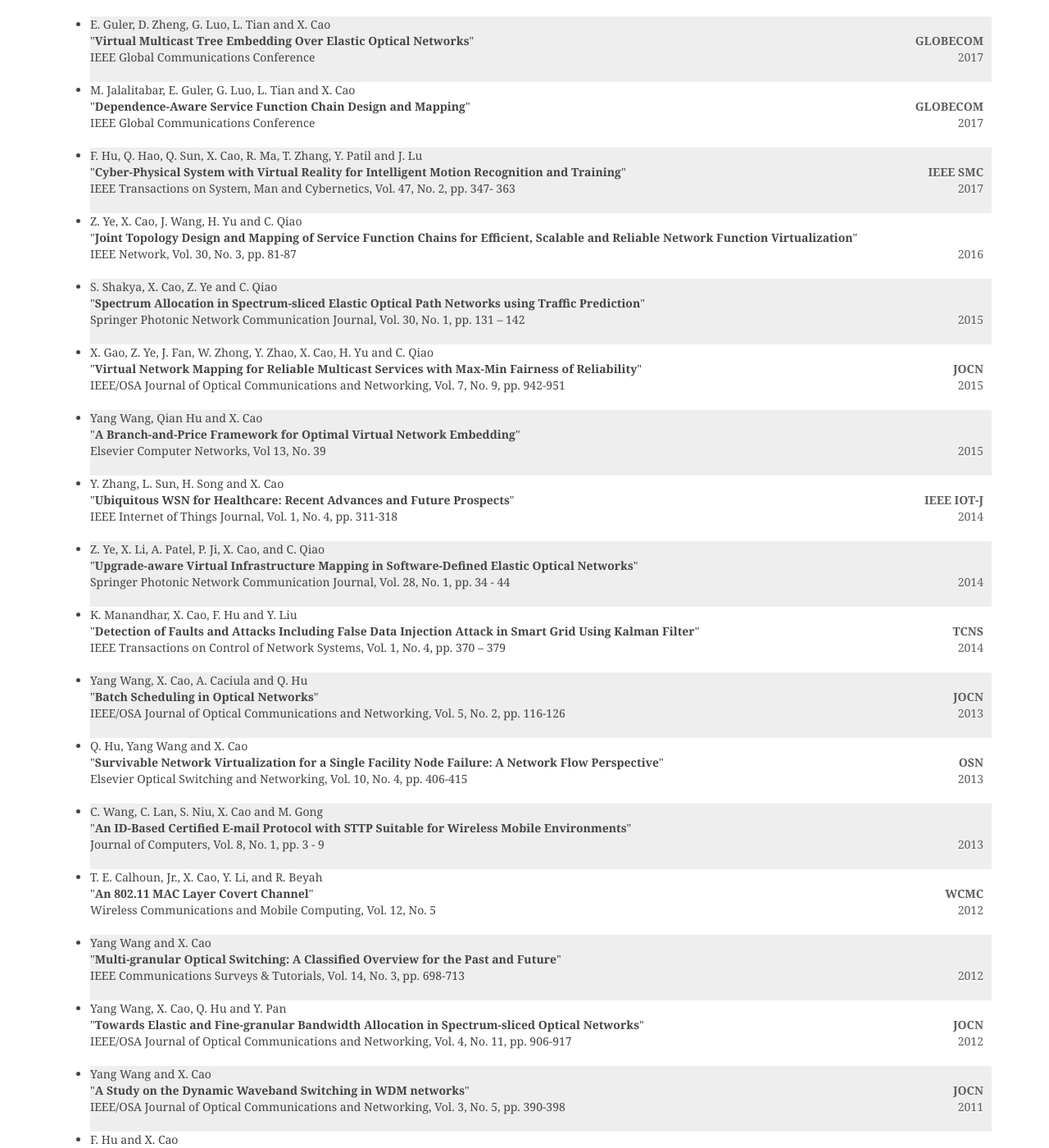
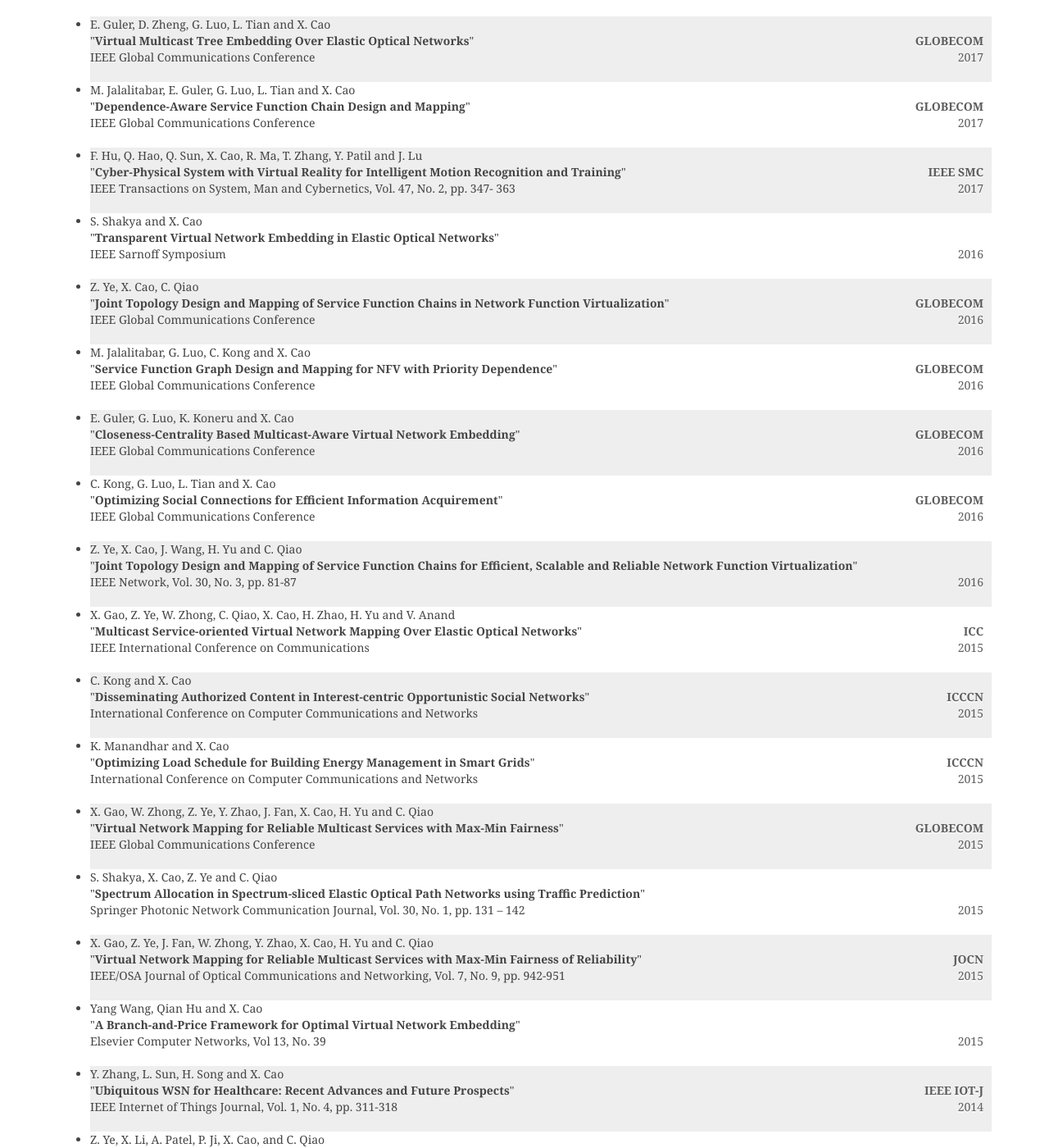
Before and after one commit to xiaojuncao/xiaojuncao, a Jekyll site: the page built from publications.html, in a window 1280 px wide and 1400 px high, scrolled down 1592 px. Shown: the whole window at 82% size. Built offline with Jekyll 4.4.1, drawn with Linux system fonts in a browser that asks for light colours; some web fonts are replaced.

Commit message:
Update my_papers.yml

```diff
--- a/_data/my_papers.yml
+++ b/_data/my_papers.yml
@@ -229,3 +229,48 @@
   conf:   IEEE International Conference on Communications
   abbvr:    ICC
   year:     2017
+- authors:   C. Kong, G. Luo, L. Tian and X. Cao
+  title:  Optimizing Social Connections for Efficient Information Acquirement
+  conf:   IEEE Global Communications Conference
+  abbvr:    GLOBECOM
+  year:    2016
+- authors:    E. Guler, G. Luo, K. Koneru and X. Cao
+  title:  Closeness-Centrality Based Multicast-Aware Virtual Network Embedding
+  conf:   IEEE Global Communications Conference
+  abbvr:  GLOBECOM
+  year:   2016
+- authors:   M. Jalalitabar, G. Luo, C. Kong and X. Cao
+  title:  Service Function Graph Design and Mapping for NFV with Priority Dependence
+  conf:   IEEE Global Communications Conference
+  abbvr:  GLOBECOM
+  year:   2016
+- authors:  Z. Ye, X. Cao, C. Qiao
+  title:  Joint Topology Design and Mapping of Service Function Chains in Network Function Virtualization
+  conf:   IEEE Global Communications Conference
+  abbvr:  GLOBECOM
+  year:   2016
+- authors: S. Shakya and X. Cao
+  title:   Transparent Virtual Network Embedding in Elastic Optical Networks
+  conf:    IEEE Sarnoff Symposium
+  abbvr:
+  year:      2016
+- authors:   X. Gao, W. Zhong, Z. Ye, Y. Zhao, J. Fan, X. Cao, H. Yu and C. Qiao
+  title:   Virtual Network Mapping for Reliable Multicast Services with Max-Min Fairness
+  conf:    IEEE Global Communications Conference
+  abbvr:    GLOBECOM
+  year:    2015
+- authors:  K. Manandhar and X. Cao
+  title:   Optimizing Load Schedule for Building Energy Management in Smart Grids
+  conf:    International Conference on Computer Communications and Networks
+  abbvr:   ICCCN
+  year:    2015
+- authors:   C. Kong and X. Cao
+  title:   Disseminating Authorized Content in Interest-centric Opportunistic Social Networks
+  conf:    International Conference on Computer Communications and Networks
+  abbvr:     ICCCN
+  year:      2015
+- authors:  X. Gao, Z. Ye, W. Zhong, C. Qiao, X. Cao, H. Zhao, H. Yu and V. Anand
+  title:   Multicast Service-oriented Virtual Network Mapping Over Elastic Optical Networks
+  conf:   IEEE International Conference on Communications
+  abbvr:   ICC
+  year:    2015
```
